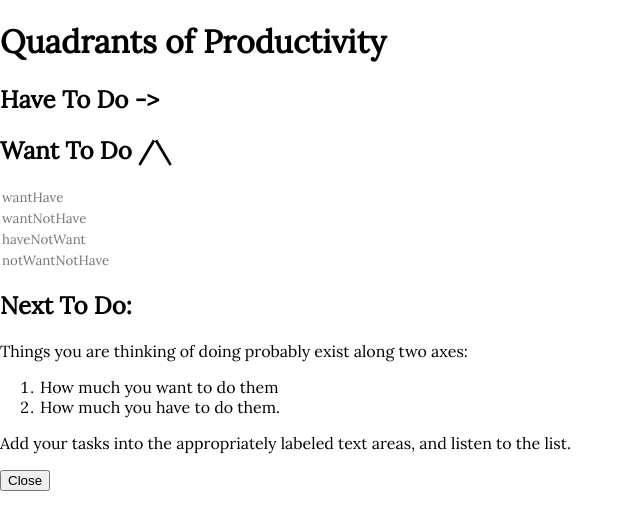
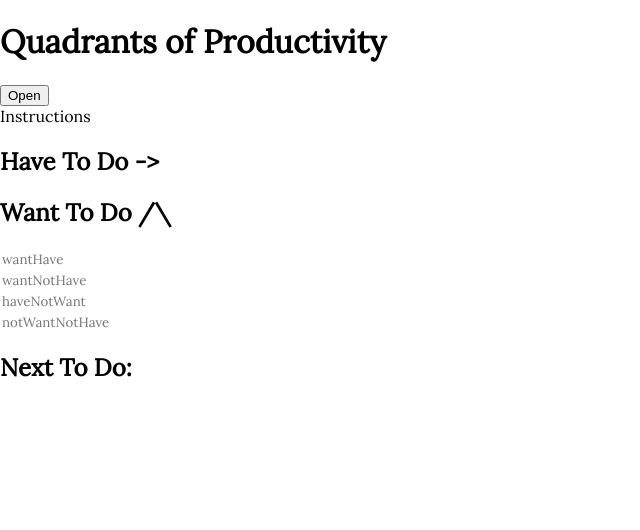
Before and after one commit to slhodak/quadrants-of-productivity, a React (Create React App) app: page / in a window 1280 px wide. Shown: the top 530 px of the page, without its empty margins (0-640 px from the left). Built offline with nearby package versions, Linux system fonts and the light colour scheme.

Commit message:
Add instructions w/toggle

```diff
--- a/src/components/App.jsx
+++ b/src/components/App.jsx
@@ -14,7 +14,7 @@ class App extends React.Component {
         wantNotHave: { size: 0 },
         haveNotWant: { size: 0 }
       },
-      instructionsOpen: true
+      instructionsOpen: false
     }
     this.handleKeyDown = this.handleKeyDown.bind(this);
     this.insertListItem = this.insertListItem.bind(this);
@@ -62,6 +62,7 @@ class App extends React.Component {
     return (
       <div className={styles.all}>
         <h1 className={styles.titleBar}>Quadrants of Productivity</h1>
+        <Instructions toggle={this.toggleInstructions} open={instructionsOpen} />
           <div className={styles.container}>
           <div className={styles.quadrants}>
             <h2 className={styles.topHeader}>Have To Do -></h2>
@@ -73,7 +74,6 @@ class App extends React.Component {
           </div>
           <List categories={categories} deleteListItem={this.deleteListItem} />
         </div>
-        <Instructions toggle={this.toggleInstructions} open={instructionsOpen} />
       </div>
     );
   }
--- a/src/components/Instructions.jsx
+++ b/src/components/Instructions.jsx
@@ -4,15 +4,18 @@ import styles from '../styles.css';
 export default (props) => {
   return (
     <div className={styles.instructionsContainer}>
-      <div className={styles.instructions}>
+      <button className={styles.toggle} onClick={props.toggle}>{props.open ? 'Close' : 'Open'}</button>
+      {props.open
+        ? <div className={styles.instructions}>
+            <p>Instructions</p>
             <p>Things you are thinking of doing probably exist along two axes:</p>
             <ol>
               <li>How much you want to do them</li>
               <li>How much you have to do them.</li>
             </ol>
-        <p>Add your tasks into the appropriately labeled text areas, and listen to the list.</p>
+            <p>Add your tasks into the appropriate text areas, and listen to the list.</p>
           </div>
-      <button onClick={props.toggle}>{props.open ? 'Close' : 'Open'}</button>
+        : <div className={styles.instructionsEmpty}>Instructions </div>}
     </div>
   );
 };
--- a/src/styles.css
+++ b/src/styles.css
@@ -141,8 +141,14 @@ input {
   cursor: pointer;
 }
 
+.instructionsContainer {
+  display: flex;
+  justify-content: center;
+}
+
 .instructions {
   width: 50%;
+  padding: 0px 5px;
   max-width: 600px;
   min-width: 200px;
   border: 1px solid black;
@@ -151,3 +157,20 @@ input {
 .instructions p {
   margin: 0px 0px 5px 0px;
 }
+
+.instructionsContainer .toggle {
+  border: 1px solid black;
+  background-color: white;
+  font-size: 1rem;
+  height: 30px;
+  width: 70px;
+  margin: 0px 5px;
+}
+
+.instructionsContainer .toggle:hover {
+  background-color: rgb(218, 218, 218);
+}
+
+.instructionsEmpty {
+  composes: instructions;
+}
--- /dev/null
+++ b/src/svg/arrowDown.js
@@ -0,0 +1,3 @@
+import React from 'react';
+
+export default <svg xmlns="http://www.w3.org/2000/svg" width="24" height="24" viewBox="0 0 24 24"><path d="M0 7.33l2.829-2.83 9.175 9.339 9.167-9.339 2.829 2.83-11.996 12.17z"/></svg>;
--- /dev/null
+++ b/src/svg/arrowUp.js
@@ -0,0 +1,3 @@
+import React from 'react';
+
+export default <svg xmlns="http://www.w3.org/2000/svg" width="24" height="24" viewBox="0 0 24 24"><path d="M0 16.67l2.829 2.83 9.175-9.339 9.167 9.339 2.829-2.83-11.996-12.17z"/></svg>;
```
Lines whose indentation alone changed are shown as unchanged.
